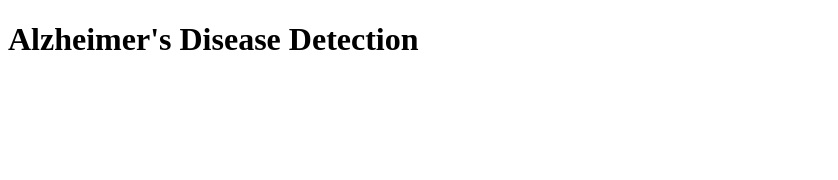
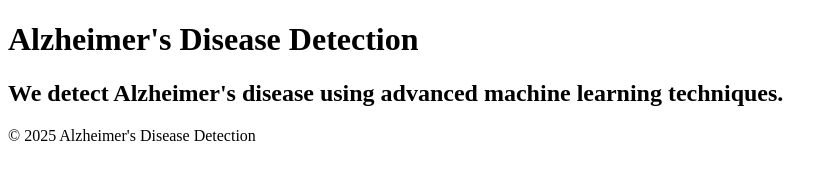
Before and after one commit to tahirainam/AlzAI, a plain HTML site: page templates/index.htm in a window 1280 px wide. Shown: the whole page, without its empty margins (0-838 px from the left). Drawn offline with Linux system fonts and the light colour scheme.

Commit message:
added basic page structure

```diff
--- a/templates/index.htm
+++ b/templates/index.htm
@@ -9,6 +9,16 @@
     <header>
         <h1>Alzheimer's Disease Detection</h1>
     </header>
+    <main>
+        <section>
+            <h2>
+               We detect Alzheimer's disease using advanced machine learning techniques.
+            </h2>
+        </section>
+    </main>
+    <footer>
+        <p>&copy; 2025 Alzheimer's Disease Detection</p>
+    </footer>
 
 </body>
 </html>
```
